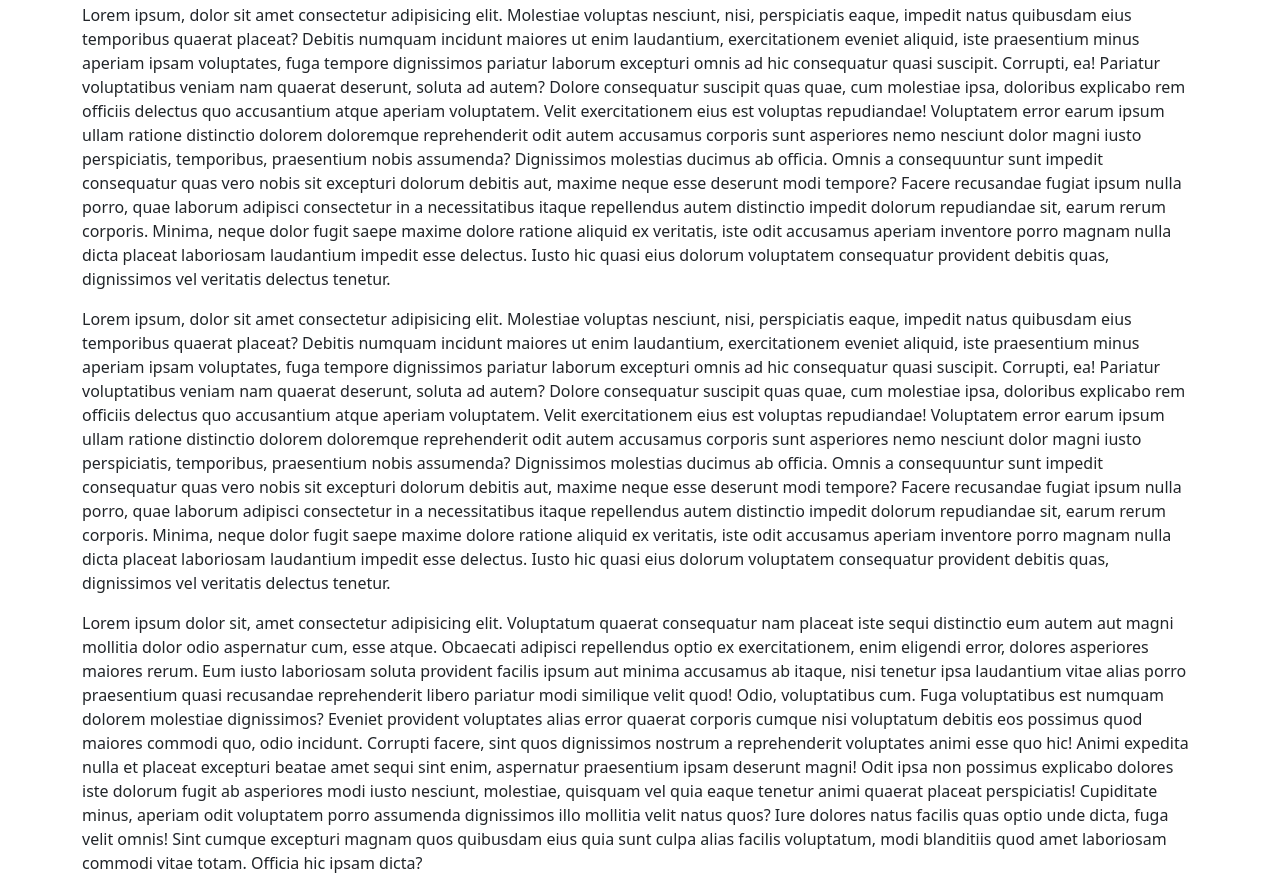
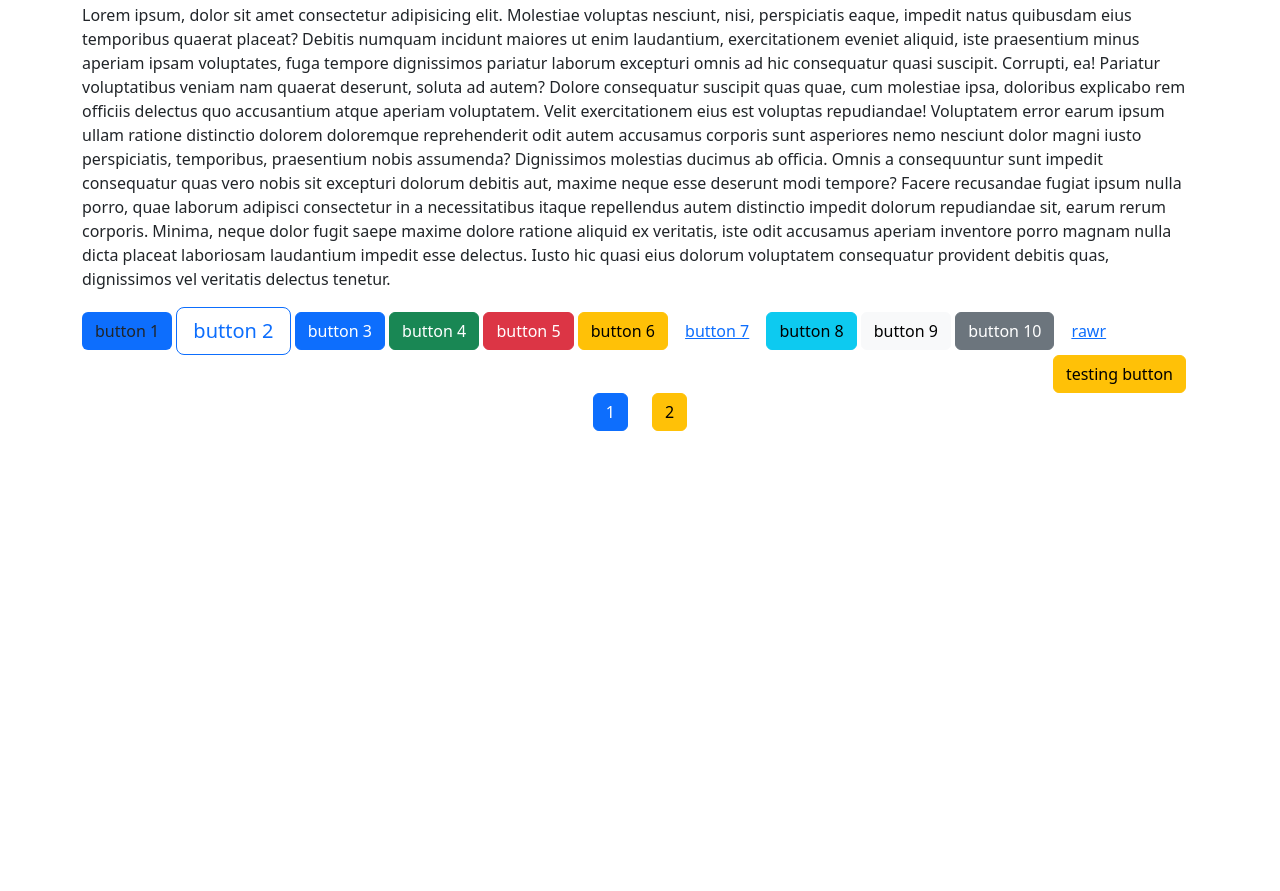
Before and after one commit to rayvanahnaf/rawr-bootstrap, a plain HTML site: page home.html in a window 1280 px wide. Shown: the part 357-1248 px from the top of the page. After the commit the page ends 800 px from the top, so only its background shows below. Drawn offline with Linux system fonts and the light colour scheme.

Commit message:
button update-bootstrap

```diff
--- a/home.html
+++ b/home.html
@@ -84,35 +84,55 @@
             Minima, neque dolor fugit saepe maxime dolore ratione aliquid ex veritatis, iste odit accusamus aperiam
             inventore porro magnam nulla dicta placeat laboriosam laudantium impedit esse delectus. Iusto hic quasi eius
             dolorum voluptatem consequatur provident debitis quas, dignissimos vel veritatis delectus tenetur.</p>
-        <p>Lorem ipsum, dolor sit amet consectetur adipisicing elit. Molestiae voluptas nesciunt, nisi, perspiciatis
-            eaque, impedit natus quibusdam eius temporibus quaerat placeat? Debitis numquam incidunt maiores ut enim
-            laudantium, exercitationem eveniet aliquid, iste praesentium minus aperiam ipsam voluptates, fuga tempore
-            dignissimos pariatur laborum excepturi omnis ad hic consequatur quasi suscipit. Corrupti, ea! Pariatur
-            voluptatibus veniam nam quaerat deserunt, soluta ad autem? Dolore consequatur suscipit quas quae, cum
-            molestiae ipsa, doloribus explicabo rem officiis delectus quo accusantium atque aperiam voluptatem. Velit
-            exercitationem eius est voluptas repudiandae! Voluptatem error earum ipsum ullam ratione distinctio dolorem
-            doloremque reprehenderit odit autem accusamus corporis sunt asperiores nemo nesciunt dolor magni iusto
-            perspiciatis, temporibus, praesentium nobis assumenda? Dignissimos molestias ducimus ab officia. Omnis a
-            consequuntur sunt impedit consequatur quas vero nobis sit excepturi dolorum debitis aut, maxime neque esse
-            deserunt modi tempore? Facere recusandae fugiat ipsum nulla porro, quae laborum adipisci consectetur in a
-            necessitatibus itaque repellendus autem distinctio impedit dolorum repudiandae sit, earum rerum corporis.
-            Minima, neque dolor fugit saepe maxime dolore ratione aliquid ex veritatis, iste odit accusamus aperiam
-            inventore porro magnam nulla dicta placeat laboriosam laudantium impedit esse delectus. Iusto hic quasi eius
-            dolorum voluptatem consequatur provident debitis quas, dignissimos vel veritatis delectus tenetur.</p>
-        <p>Lorem ipsum dolor sit, amet consectetur adipisicing elit. Voluptatum quaerat consequatur nam placeat iste
-            sequi distinctio eum autem aut magni mollitia dolor odio aspernatur cum, esse atque. Obcaecati adipisci
-            repellendus optio ex exercitationem, enim eligendi error, dolores asperiores maiores rerum. Eum iusto
-            laboriosam soluta provident facilis ipsum aut minima accusamus ab itaque, nisi tenetur ipsa laudantium vitae
-            alias porro praesentium quasi recusandae reprehenderit libero pariatur modi similique velit quod! Odio,
-            voluptatibus cum. Fuga voluptatibus est numquam dolorem molestiae dignissimos? Eveniet provident voluptates
-            alias error quaerat corporis cumque nisi voluptatum debitis eos possimus quod maiores commodi quo, odio
-            incidunt. Corrupti facere, sint quos dignissimos nostrum a reprehenderit voluptates animi esse quo hic!
-            Animi expedita nulla et placeat excepturi beatae amet sequi sint enim, aspernatur praesentium ipsam deserunt
-            magni! Odit ipsa non possimus explicabo dolores iste dolorum fugit ab asperiores modi iusto nesciunt,
-            molestiae, quisquam vel quia eaque tenetur animi quaerat placeat perspiciatis! Cupiditate minus, aperiam
-            odit voluptatem porro assumenda dignissimos illo mollitia velit natus quos? Iure dolores natus facilis quas
-            optio unde dicta, fuga velit omnis! Sint cumque excepturi magnam quos quibusdam eius quia sunt culpa alias
-            facilis voluptatum, modi blanditiis quod amet laboriosam commodi vitae totam. Officia hic ipsam dicta?</p>
+        <button class="btn bg-primary">
+            button 1
+        </button>
+        <button class="btn btn-outline-primary btn-lg">
+            button 2
+        </button>
+        <button class="btn btn-primary">
+            button 3
+        </button>
+        <button class="btn btn-success">
+            button 4
+        </button>
+        <button class="btn btn-danger">
+            button 5
+        </button>
+        <button class="btn btn-warning">
+            button 6
+        </button>
+        <button class="btn btn-link">
+            button 7
+        </button>
+        <button class="btn btn-info">
+            button 8
+        </button>
+        <button class="btn btn-light">
+            button 9
+        </button>
+        <button class="btn btn-secondary">
+            button 10
+        </button>
+        <button class="btn btn-link"><a href="https://www.google.co.id/?hl=id" target="_blank">rawr</a></button>
+
+
+<div class="container d-flex justify-content-end">
+    <button class="btn btn-warning">testing button</button>
+</div>
+
+<div class="container d-flex justify-content-center">
+    <div class="row">
+        <div class="col-6">
+            <button class="btn btn-primary">1</button>
+        </div>
+        <div class="col-6">
+            <button class="btn btn-warning  ">2</button>
+        </div>
+    </div>
+</div>
+
+
     </div>
     <script src="js/bootstrap.bundle.min.js"></script>
 </body>
```
